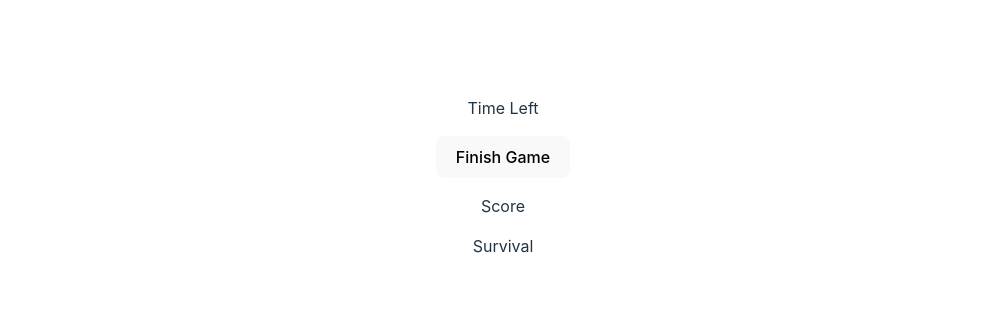
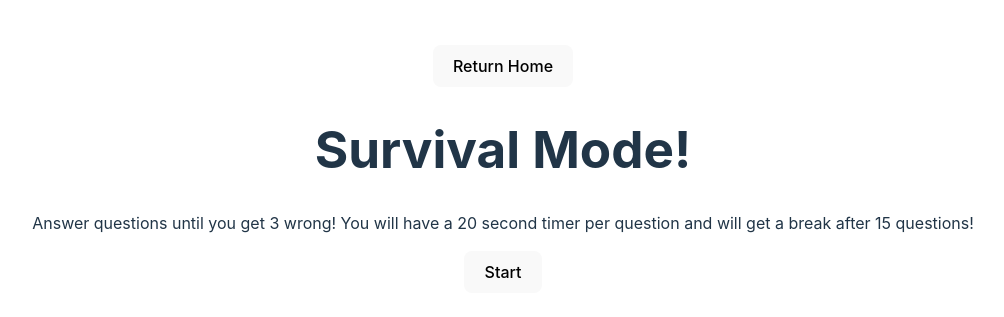
Before and after one commit to Ayoralol/trivia-app, a React (Vite) app in the folder trivia-front/: page /survival in a window 1280 px wide. Shown: the part 231-548 px from the top of the page, without its empty margins (137-1141 px from the left). Built offline with nearby package versions, Linux system fonts and the light colour scheme.

Commit message:
Survival setup mainly - no functionality yet

```diff
--- a/trivia-front/src/App.tsx
+++ b/trivia-front/src/App.tsx
@@ -7,6 +7,7 @@ import TimeAttack from "./pages/TimeAttack/TimeAttack";
 import Profile from "./pages/Profile/Profile";
 import Landing from "./pages/Landing/Landing";
 import {UserContextProvider} from "./context/UserContext";
+import FreePlay from "./pages/FreePlay/FreePlay";
 
 function App() {
   return (
@@ -21,6 +22,7 @@ function App() {
               <Route path="/profile" element={<Profile />} />
               <Route path="/survival" element={<Survival />} />
               <Route path="/time-attack" element={<TimeAttack />} />
+              <Route path="/free-play" element={<FreePlay />} />
             </Routes>
           </div>
         </BrowserRouter>
--- /dev/null
+++ b/trivia-front/src/components/Question/Question.tsx
@@ -0,0 +1,34 @@
+import {TriviaQuestion} from "../../services/triviaApiServices";
+
+interface QuestionProps {
+  question: TriviaQuestion;
+}
+
+const Question: React.FC<QuestionProps> = ({question}) => {
+  return (
+    <div>
+      <p>{question.question}</p>
+    </div>
+  );
+};
+
+export default Question;
+
+// [
+//   {
+//     category: "Sports",
+//     correct_answer: "True",
+//     difficulty: "easy",
+//     incorrect_answers: ["False"],
+//     question: "Formula E is an auto racing series that uses hybrid",
+//     type: "boolean",
+//   },
+//   {
+//     category: "Sports",
+//     correct_answer: "1985",
+//     difficulty: "easy",
+//     incorrect_answers: ["1983", "1984", "1986"],
+//     question: "The first Super Bowl was held in 1967.",
+//     type: "multiple",
+//   },
+// ];
--- /dev/null
+++ b/trivia-front/src/components/Score/Score.tsx
@@ -0,0 +1,9 @@
+interface ScoreProps {
+  children: number;
+}
+
+const Score: React.FC<ScoreProps> = ({children}) => {
+  return <div>{children}</div>;
+};
+
+export default Score;
--- /dev/null
+++ b/trivia-front/src/components/Timer/Timer.tsx
@@ -0,0 +1,9 @@
+interface TimerProps {
+  children: number;
+}
+
+const Timer: React.FC<TimerProps> = ({children}) => {
+  return <div>{children}</div>;
+};
+
+export default Timer;
--- a/trivia-front/src/containers/Navigation/Navigation.tsx
+++ b/trivia-front/src/containers/Navigation/Navigation.tsx
@@ -30,10 +30,6 @@ const Navigation = () => {
     } else setShowModal(true);
   };
 
-  const endGame = () => {
-    navigate("/");
-  };
-
   const logout = () => {
     if (window.confirm("Are you sure you want to logout?")) {
       setUser(guestUser);
@@ -42,9 +38,9 @@ const Navigation = () => {
   };
 
   return (
-    <nav>
+    <>
       {(path === "/home" || path === "/profile") && (
-        <>
+        <nav>
           <NavButton handleClick={toHome} page={"home"}>
             Home
           </NavButton>
@@ -63,18 +59,9 @@ const Navigation = () => {
             </NavButton>
           )}
           {showModal && <LoginModal closeModal={showLogin} />}
-        </>
+        </nav>
       )}
-      {(path === "/survival" || path === "/time-attack") && (
-        <>
-          <p>Time Left</p>
-          <NavButton handleClick={endGame} page={"game"}>
-            Finish Game
-          </NavButton>
-          <p>Score</p>
-        </>
-      )}
-    </nav>
+    </>
   );
 };
 
--- /dev/null
+++ b/trivia-front/src/pages/FreePlay/FreePlay.tsx
@@ -0,0 +1,5 @@
+const FreePlay = () => {
+  return <div>FreePlay</div>;
+};
+
+export default FreePlay;
--- a/trivia-front/src/pages/Home/Home.tsx
+++ b/trivia-front/src/pages/Home/Home.tsx
@@ -1,5 +1,40 @@
+import {useNavigate} from "react-router-dom";
+import Button from "../../components/Button/Button";
+
 const Home = () => {
-  return <div>Home</div>;
+  const navigate = useNavigate();
+
+  const toSurvival = () => {
+    navigate("/survival");
+  };
+
+  const toTimeAttack = () => {
+    navigate("/time-attack");
+  };
+
+  const toFreePlay = () => {
+    navigate("/free-play");
+  };
+
+  return (
+    <div>
+      <Button handleClick={toSurvival}>Play Survival!</Button>
+      <p>
+        Survival pulls continuous questions from any category and difficulty
+        until you get 3 wrong!
+      </p>
+      <Button handleClick={toTimeAttack}>Play Time Attack!</Button>
+      <p>
+        Time Attack pulls a random 20 questions that you have to answer as fast
+        as possible!
+      </p>
+      <Button handleClick={toFreePlay}>Play Free Play!</Button>
+      <p>
+        Free Play lets you choose the category and difficulty of the questions
+        you want to answer!
+      </p>
+    </div>
+  );
 };
 
 export default Home;
--- a/trivia-front/src/pages/Survival/Survival.tsx
+++ b/trivia-front/src/pages/Survival/Survival.tsx
@@ -1,5 +1,84 @@
+import {useEffect, useState} from "react";
+import {getTriviaQuestions} from "../../services/triviaApiServices";
+import Button from "../../components/Button/Button";
+import {useNavigate} from "react-router-dom";
+import Question from "../../components/Question/Question";
+import Timer from "../../components/Timer/Timer";
+import Score from "../../components/Score/Score";
+
 const Survival = () => {
-  return <div>Survival</div>;
+  const [questions, setQuestions] = useState([]);
+  const [score, setScore] = useState(0);
+  const [timer, setTimer] = useState(0);
+  const [gameOver, setGameOver] = useState(false);
+  const [questionIndex, setQuestionIndex] = useState(0);
+  const [breakTime, setBreakTime] = useState(false);
+  const [startScreen, setStartScreen] = useState(true);
+
+  const navigate = useNavigate();
+
+  const fetchQuestions = async () => {
+    const response = await getTriviaQuestions({amount: 15});
+    setQuestions(response);
+  };
+
+  useEffect(() => {
+    setTimer(0);
+    setScore(0);
+    setGameOver(false);
+    setQuestionIndex(0);
+    setStartScreen(true);
+  }, []);
+
+  const toHome = () => {
+    navigate("/home");
+  };
+
+  const handleStart = async () => {
+    await fetchQuestions();
+    console.log(questions);
+    setStartScreen(false);
+  };
+
+  const renderStartScreen = () => {
+    if (startScreen) {
+      return (
+        <div>
+          <Button handleClick={toHome}>Return Home</Button>
+          <h1>Survival Mode!</h1>
+          <p>
+            Answer questions until you get 3 wrong! You will have a 20 second
+            timer per question and will get a break after 15 questions!
+          </p>
+          <Button handleClick={handleStart}>Start</Button>
+        </div>
+      );
+    }
+  };
+
+  const renderGame = () => {
+    if (!gameOver && !breakTime && !startScreen) {
+      return (
+        <div>
+          <Timer>{timer}</Timer>
+          <Score>{score}</Score>
+          <Question question={questions[questionIndex]} />
+        </div>
+      );
+    }
+  };
+
+  return (
+    <div>
+      {renderStartScreen()}
+      {renderGame()}
+    </div>
+  );
 };
 
 export default Survival;
+
+// Need - Timer for Survival
+// Need - Score for Survival
+// Need - Game Over for Survival
+// Need - "Break" Screen to fetch more questions
--- a/trivia-front/src/services/triviaApiServices.ts
+++ b/trivia-front/src/services/triviaApiServices.ts
@@ -10,13 +10,22 @@ export interface TriviaQuestion {
   incorrect_answers: string[];
 }
 
-export const getTriviaQuestions = async (
-  amount: number,
-  category: number,
-  difficulty: string,
-  type: string
-) => {
-  const url = `https://opentdb.com/api.php?amount=${amount}&category=${category}&difficulty=${difficulty}&type=${type}`;
+interface TriviaParams {
+  amount?: number;
+  category?: number;
+  difficulty?: string;
+}
+
+export const getTriviaQuestions = async ({
+  amount = 20,
+  category,
+  difficulty,
+}: TriviaParams) => {
+  const urlAmount = `amount=${amount}`;
+  const urlCategory = category ? `&category=${category}` : "";
+  const urlDifficulty = difficulty ? `&difficulty=${difficulty}` : "";
+
+  const url = `https://opentdb.com/api.php?${urlAmount}${urlCategory}${urlDifficulty}`;
   const response = await fetch(url);
   if (!response.ok) {
     throw new Error(`Unable to fetch questions! status: ${response.status}`);
```
Also changed, not shown: 1 other file (tests, documents, lock files or other folders).
